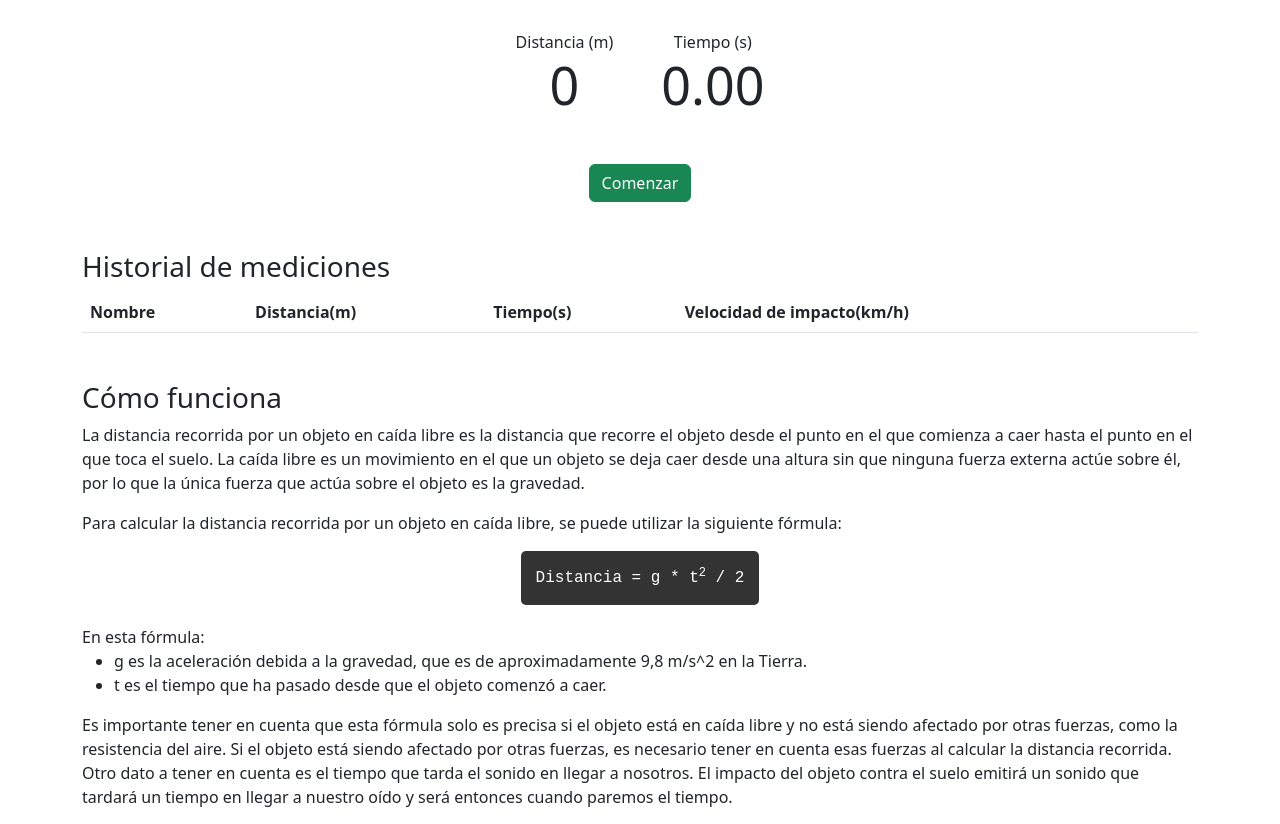
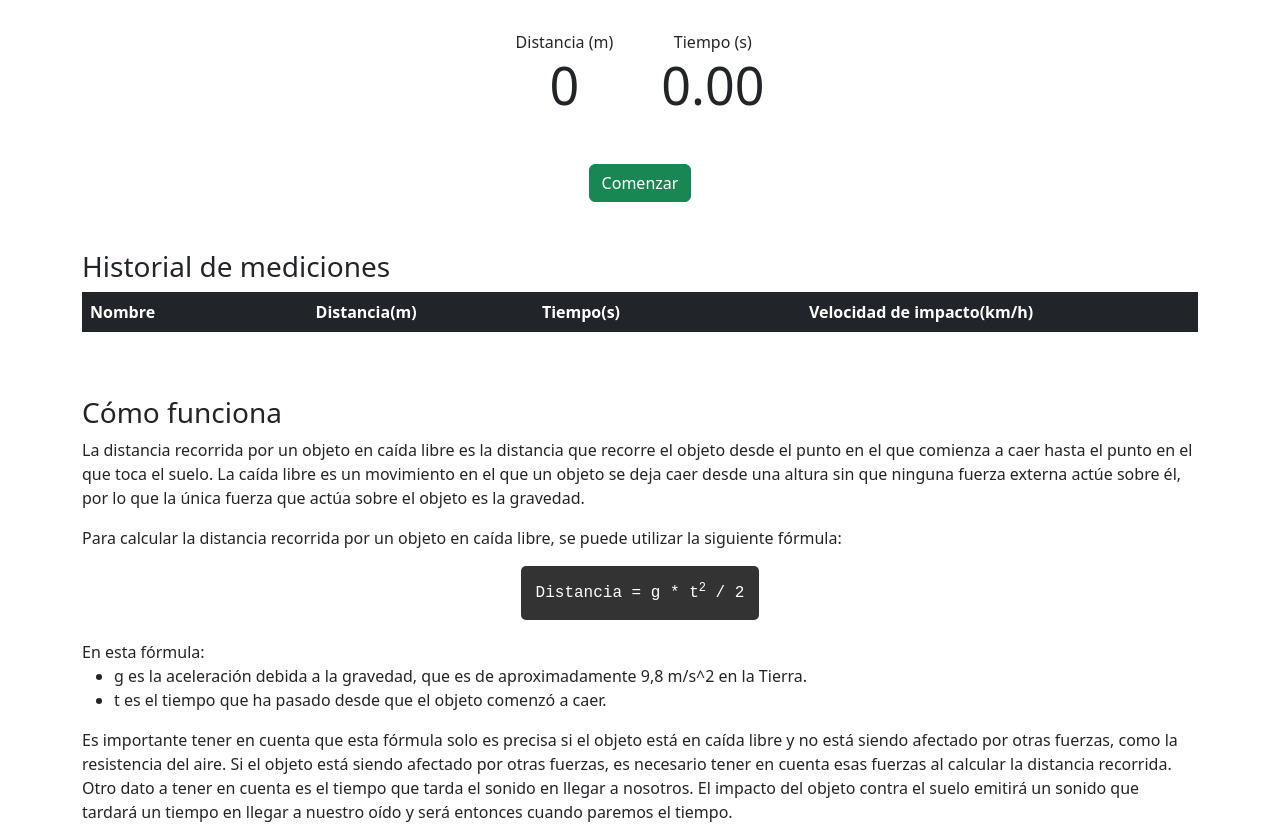
Before and after one commit to carmona44/freefalling, a Next.js app: page / in a window 1280 px wide. Shown: the top 824 px of the page. Built offline with nearby package versions, Linux system fonts and the light colour scheme.

Commit message:
FIX: styles

```diff
--- a/pages/index.tsx
+++ b/pages/index.tsx
@@ -85,7 +85,7 @@ function HomePage() {
     setStartTime(null);
     // Guardar la medición en el almacenamiento local
     if (depth !== null && elapsedTime !== null) {
-      const newMeasurement = { depth, elapsedTime, name: 'Mediciones', impactVelocity: calculateImpactVelocity(depth, elapsedTime) };
+      const newMeasurement = { depth, elapsedTime, name: `Medición ${measurementHistory.length + 1}`, impactVelocity: calculateImpactVelocity(depth, elapsedTime) };
       const newMeasurementHistory = [...measurementHistory, newMeasurement];
       setMeasurementHistory(newMeasurementHistory);
       localStorage.setItem('measurementHistory', JSON.stringify(newMeasurementHistory));
@@ -160,20 +160,21 @@ function HomePage() {
           )}
         </div>
         <h3 className="mt-5">Historial de mediciones</h3>
-        <table className="table">
-          <thead>
+        <div className="table-responsive">
+          <table className="table table-striped table-hover table-borderless">
+            <thead className='table-dark'>
               <tr>
                 <th>Nombre</th>
-              <th>Distancia(m)</th>
-              <th>Tiempo(s)</th>
-              <th>Velocidad de impacto(km/h)</th>
+                <th className='text-center'>Distancia(m)</th>
+                <th className='text-center'>Tiempo(s)</th>
+                <th className='text-center'>Velocidad de impacto(km/h)</th>
                 <th></th>
               </tr>
             </thead>
             <tbody>
               {measurementHistory.map((measurement, index) => (
                 <tr key={index}>
-                <td className="align-middle">
+                  <td className="name">
                     <input
                       type="text"
                       className="form-control"
@@ -181,10 +182,10 @@ function HomePage() {
                       onChange={event => handleNameChange(event, index)}
                     />
                   </td>
-                <td className="align-middle">{measurement.depth.toFixed(2)}</td>
-                <td className="align-middle">{measurement.elapsedTime.toFixed(2)}</td>
-                <td className="align-middle">{measurement.impactVelocity.toFixed(2)}</td>
-                <td className="align-middle">
+                  <td className='text-center'>{measurement.depth.toFixed(2)}</td>
+                  <td className='text-center'>{measurement.elapsedTime.toFixed(2)}</td>
+                  <td className='text-center'>{measurement.impactVelocity.toFixed(2)}</td>
+                  <td>
                     <button type="button" className="btn btn-danger" onClick={() => handleDeleteClick(index)}>
                       <img src="close.png" />
                     </button>
@@ -193,6 +194,7 @@ function HomePage() {
               ))}
             </tbody>
           </table>
+        </div>
         <h3 className="mt-5">Cómo funciona</h3>
         <p>
           La distancia recorrida por un objeto en caída libre es la distancia que recorre el objeto desde el punto en el que comienza a caer hasta el punto en el que toca el suelo. La caída libre es un movimiento en el que un objeto se deja caer desde una altura sin que ninguna fuerza externa actúe sobre él, por lo que la única fuerza que actúa sobre el objeto es la gravedad.
@@ -227,7 +229,7 @@ function HomePage() {
           Puedes ver una representación visual en el gráfico siguiente:
         </p>
         <Line options={chartOptions} data={chartData} />
-        <p>
+        <p className='mt-5'>
           Esta app usa: <a href="https://www.flaticon.com/free-icons/equis" title="equis icons">Equis icons created by Radhe Icon - Flaticon</a>
         </p>
         <footer className="text-center mt-5 footer-margin">
--- a/styles/globals.css
+++ b/styles/globals.css
@@ -8,7 +8,6 @@
 }
 
 .container {
-  display: flex;
   flex-direction: column;
   align-items: center;
   justify-content: center;
@@ -33,3 +32,7 @@
   margin-bottom: 20px;
   max-width: max-content;
 }
+
+.name {
+  min-width: 200px;
+}
```
Lines whose indentation alone changed are shown as unchanged.
